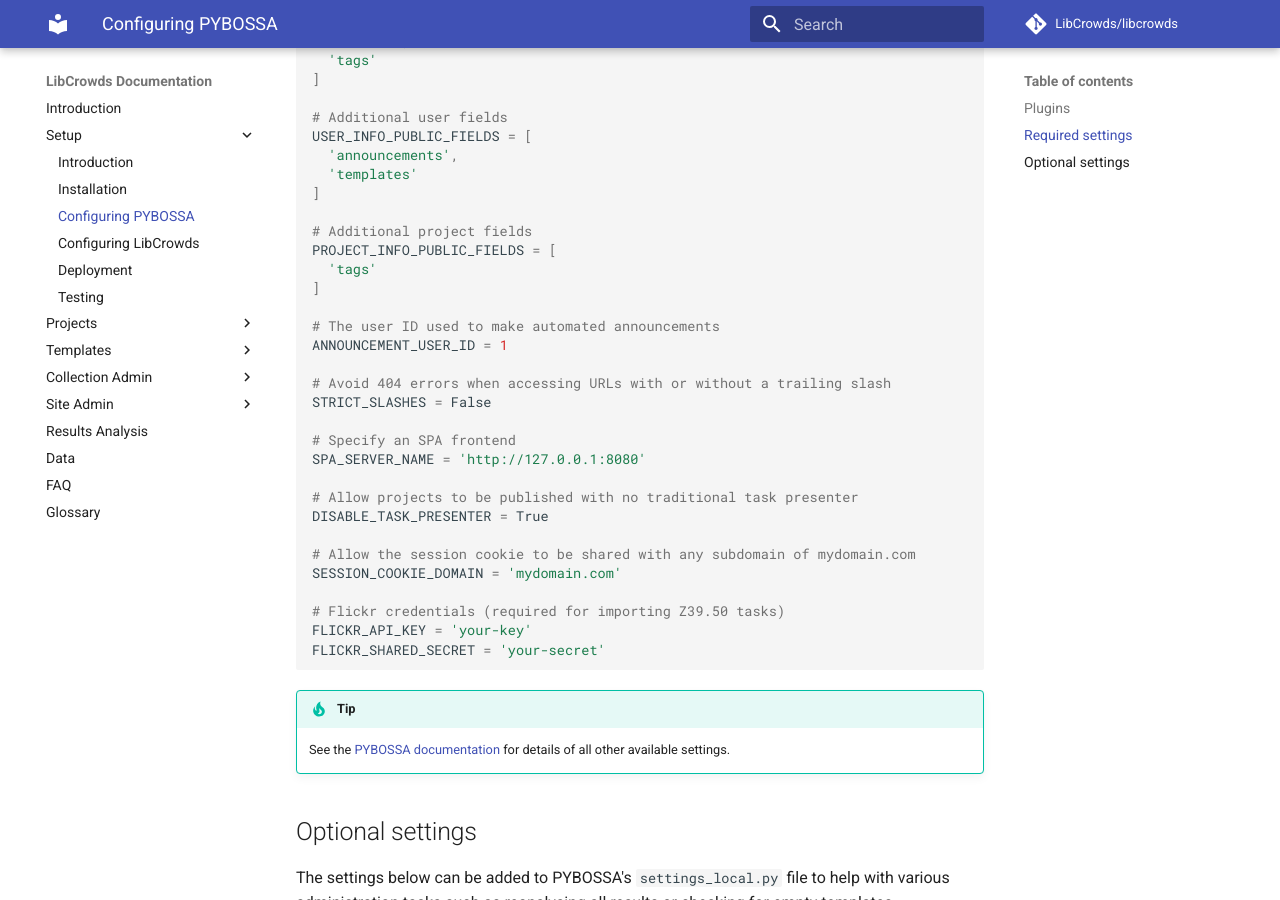
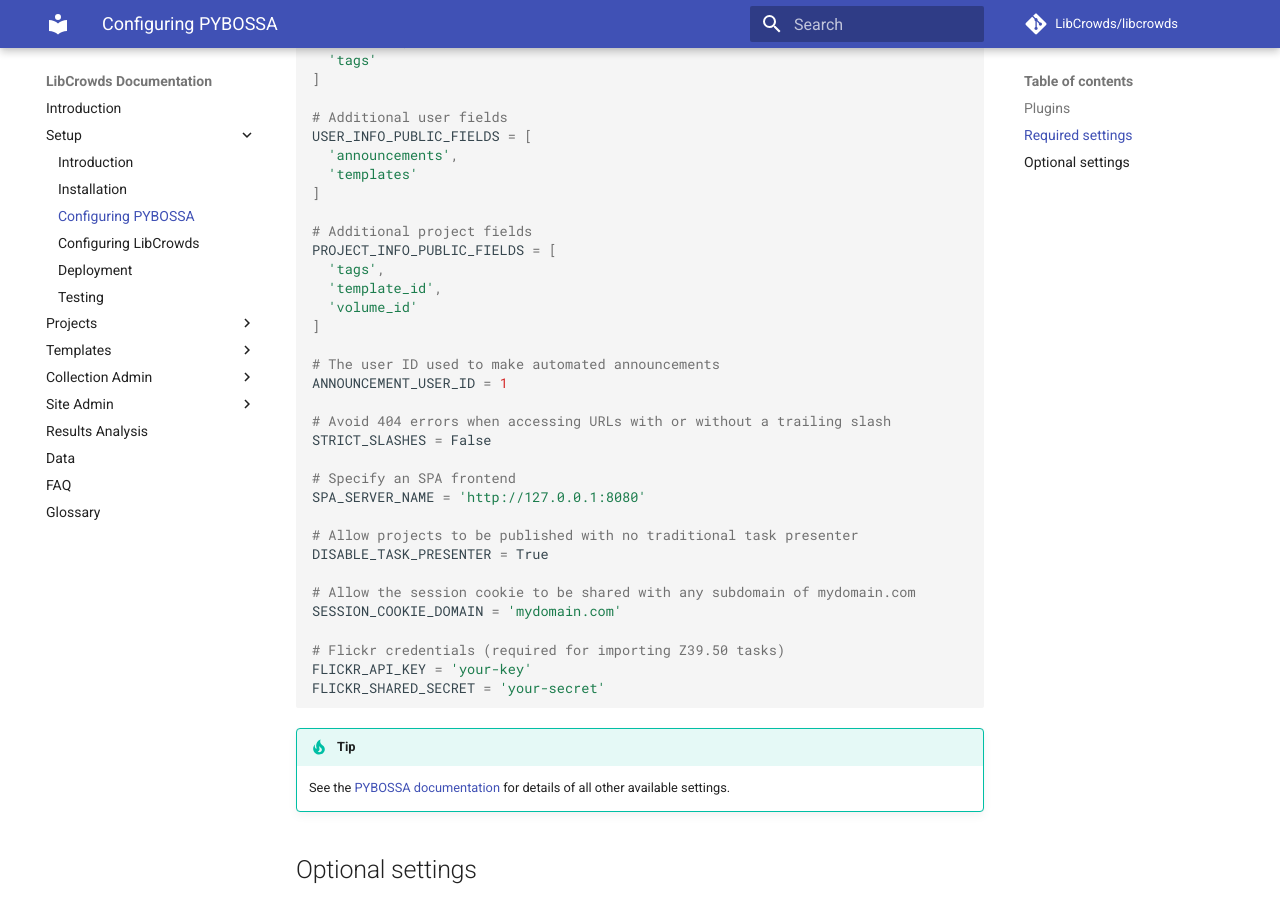
Before and after one commit to LibCrowds/docs, an MkDocs documentation site: the page built from docs/setup/configuring-pybossa.md, in a window 1280 px wide and 900 px high, scrolled down 1048 px. Built offline with MkDocs 1.6.1 and Material for MkDocs 9.7.7, drawn with Linux system fonts in a browser that asks for light colours; comment, search, counter and statistics services are not loaded; old or Windows-style settings are respelled for this version of MkDocs.

Commit message:
Update PROJECT_INFO_PUBLIC_FIELDS

```diff
--- a/docs/setup/configuring-pybossa.md
+++ b/docs/setup/configuring-pybossa.md
@@ -53,7 +53,9 @@
 
 # Additional project fields
 PROJECT_INFO_PUBLIC_FIELDS = [
-  'tags'
+  'tags',
+  'template_id',
+  'volume_id'
 ]
 
 # The user ID used to make automated announcements
```
